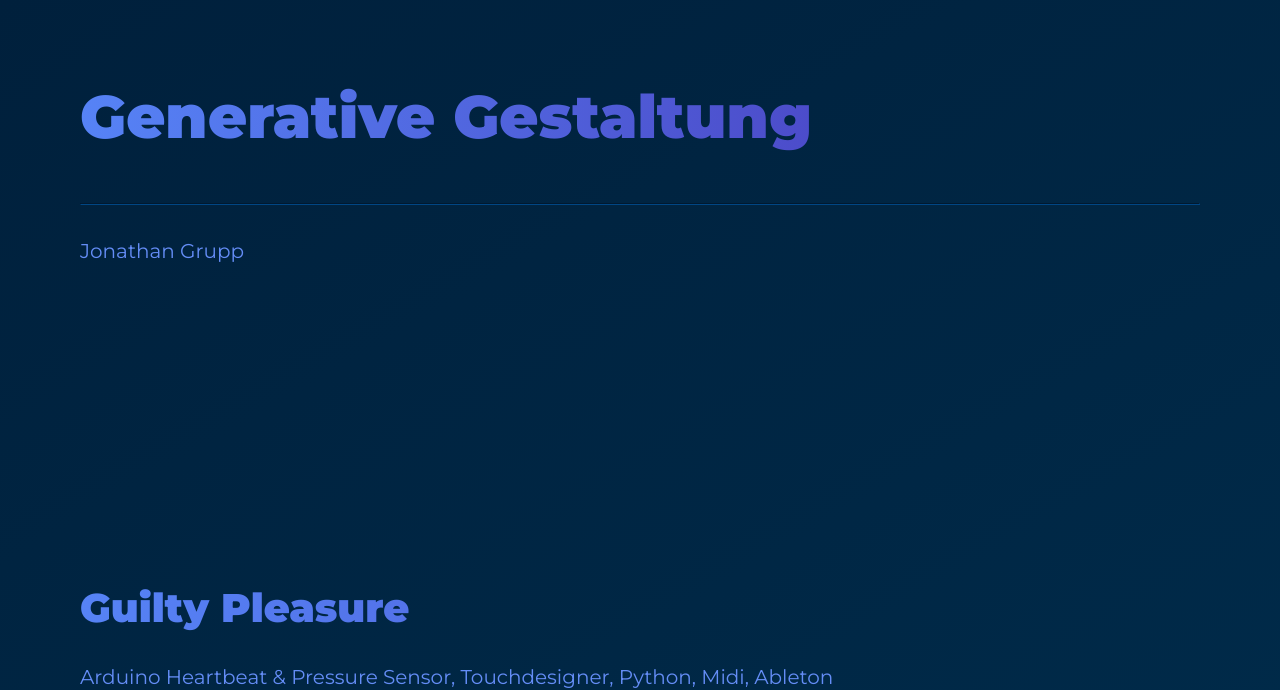
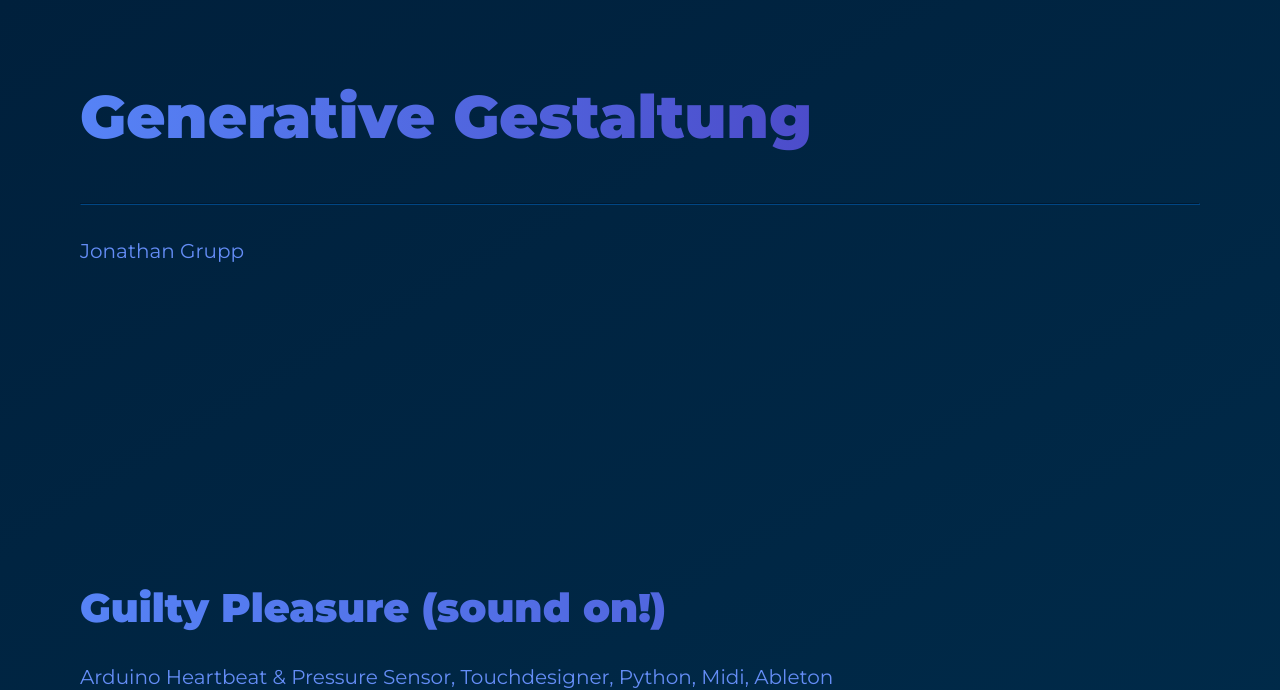
Before and after one commit to gruppjo/generative, a plain HTML site: page index.html in a window 1280 px wide. Shown: the top 690 px of the page. Drawn offline with Linux system fonts and the light colour scheme.

Commit message:
index: add sound on

```diff
--- a/index.html
+++ b/index.html
@@ -23,7 +23,7 @@
       <hr/>
       <br/>
       Jonathan Grupp
-      <h2>Guilty Pleasure</h2>
+      <h2>Guilty Pleasure (sound on!)</h2>
       Arduino Heartbeat & Pressure Sensor, Touchdesigner, Python, Midi, Ableton
       <div class="gallery">
         <div>
```
